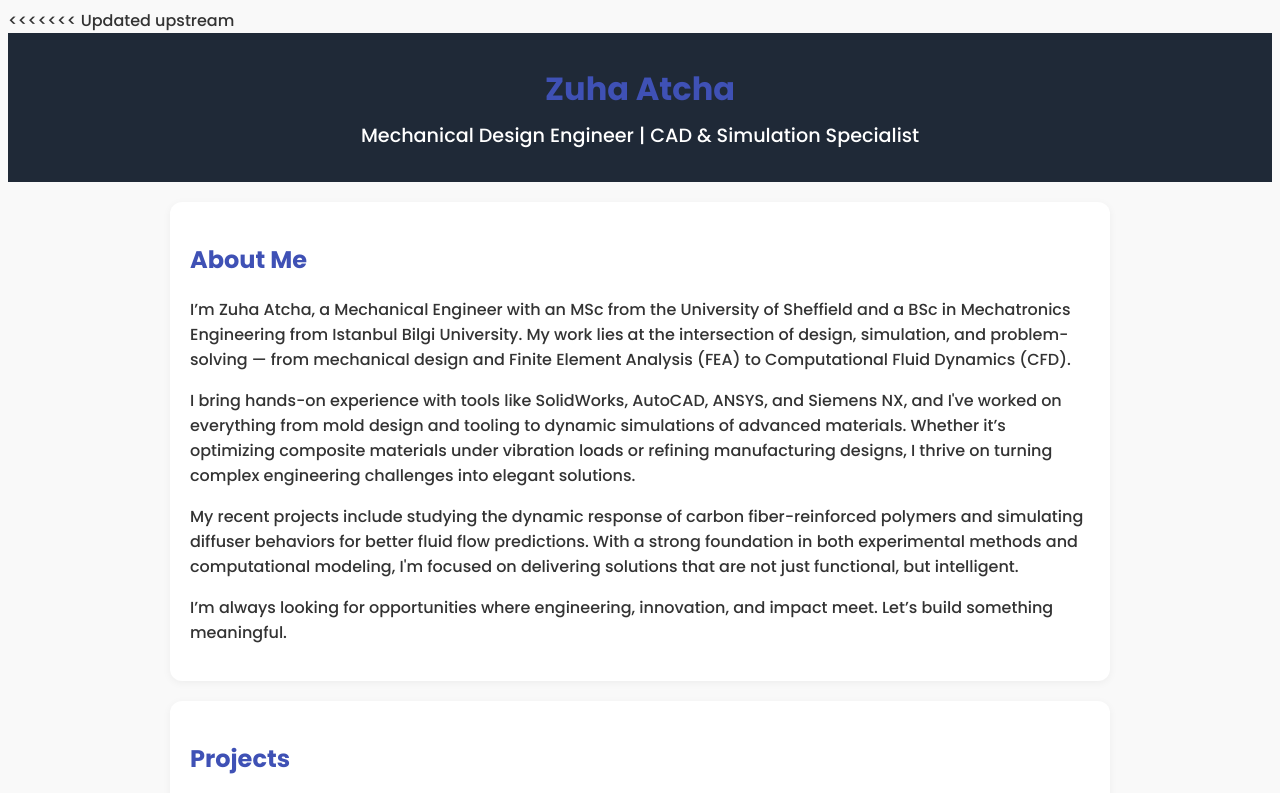
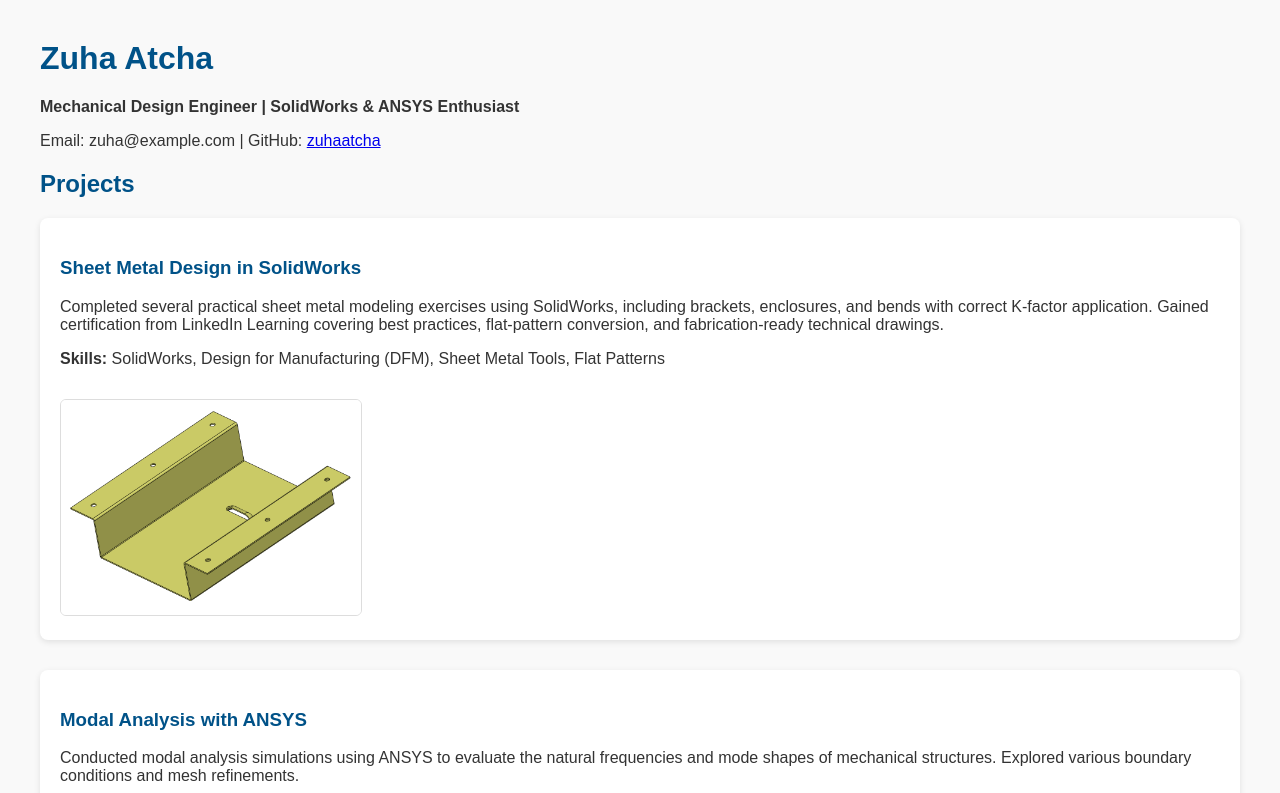
Before and after one commit to zuhaatcha/engineering-portfolio, a plain HTML site: page index.html in a window 1280 px wide. Shown: the top 793 px of the page. Drawn offline with Linux system fonts and the light colour scheme.

Commit message:
Added images for portfolio projects

```diff
--- a/index.html
+++ b/index.html
@@ -1,71 +1,34 @@
-<<<<<<< Updated upstream
 <!DOCTYPE html>
 <html lang="en">
 <head>
-  <meta charset="UTF-8" />
-  <meta name="viewport" content="width=device-width, initial-scale=1.0" />
-  <title>Zuha Atcha | Mechanical Design Engineer</title>
-  <link href="https://fonts.googleapis.com/css2?family=Poppins:wght@300;500;700&display=swap" rel="stylesheet">
+  <meta charset="UTF-8">
+  <title>Zuha Atcha - Engineering Portfolio</title>
   <style>
     body {
-      font-family: 'Poppins', sans-serif;
+      font-family: Arial, sans-serif;
+      margin: 40px;
       background-color: #f9f9f9;
       color: #333;
     }
-    header {
-      background-color: #1f2937;
-      color: white;
-      padding: 2rem 1rem;
-      text-align: center;
+
+    h1, h2, h3 {
+      color: #005288;
     }
 
-    header h1 {
-      margin: 0;
-      font-size: 2rem;
+    .project {
+      background-color: #fff;
+      padding: 20px;
+      margin-bottom: 30px;
+      border-radius: 8px;
+      box-shadow: 0 2px 6px rgba(0,0,0,0.1);
     }
 
-    header p {
-      margin: 0.5rem 0 0;
-      font-size: 1.2rem;
-    }
-
-    section {
-      background-color: #fff;
-      margin: 20px auto;
-      padding: 20px;
-      border-radius: 12px;
-      box-shadow: 0 2px 8px rgba(0,0,0,0.05);
-      max-width: 900px;
-    }
-
-    h1, h2 {
-      color: #3f51b5;
-    }
-
-    ul {
-      padding-left: 1.2rem;
-    }
-
-    a {
-      color: #ff7043;
-      text-decoration: none;
-    }
-
-    a:hover {
-      text-decoration: underline;
-    }
-
-    footer {
-      background: #1f2937;
-      color: white;
-      text-align: center;
-      padding: 1rem 0;
-      margin-top: 3rem;
-    }
     .project img {
-      margin: 10px;
-      border-radius: 8px;
-      box-shadow: 0px 4px 8px rgba(0,0,0,0.1);
+      margin-top: 15px;
+      max-width: 100%;
+      height: auto;
+      border-radius: 6px;
+      border: 1px solid #ddd;
     }
   </style>
 </head>
@@ -73,16 +36,10 @@
 
   <header>
     <h1>Zuha Atcha</h1>
-    <p>Mechanical Design Engineer | CAD & Simulation Specialist</p>
+    <p><strong>Mechanical Design Engineer | SolidWorks & ANSYS Enthusiast</strong></p>
+    <p>Email: zuha@example.com | GitHub: <a href="https://github.com/zuhaatcha" target="_blank">zuhaatcha</a></p>
   </header>
 
-  <section id="about">
-    <h2>About Me</h2>
-    <p>I’m Zuha Atcha, a Mechanical Engineer with an MSc from the University of Sheffield and a BSc in Mechatronics Engineering from Istanbul Bilgi University. My work lies at the intersection of design, simulation, and problem-solving — from mechanical design and Finite Element Analysis (FEA) to Computational Fluid Dynamics (CFD).</p>
-    <p>I bring hands-on experience with tools like SolidWorks, AutoCAD, ANSYS, and Siemens NX, and I've worked on everything from mold design and tooling to dynamic simulations of advanced materials. Whether it’s optimizing composite materials under vibration loads or refining manufacturing designs, I thrive on turning complex engineering challenges into elegant solutions.</p>
-    <p>My recent projects include studying the dynamic response of carbon fiber-reinforced polymers and simulating diffuser behaviors for better fluid flow predictions. With a strong foundation in both experimental methods and computational modeling, I'm focused on delivering solutions that are not just functional, but intelligent.</p>
-    <p>I’m always looking for opportunities where engineering, innovation, and impact meet. Let’s build something meaningful.</p>
-  </section>
   <section id="projects">
     <h2>Projects</h2>
 
@@ -93,7 +50,7 @@
         Gained certification from LinkedIn Learning covering best practices, flat-pattern conversion, and fabrication-ready technical drawings.
       </p>
       <p><strong>Skills:</strong> SolidWorks, Design for Manufacturing (DFM), Sheet Metal Tools, Flat Patterns</p>
-    <img src="images/forming_tool.png" alt="Sheet Metal Design 1" width="300">
+      <img src="images/forming_tool.png" alt="Sheet Metal Design" width="300">
     </div>
 
     <div class="project">
@@ -102,6 +59,7 @@
         Conducted modal analysis simulations using ANSYS to evaluate the natural frequencies and mode shapes of mechanical structures. Explored various boundary conditions and mesh refinements.
       </p>
       <p><strong>Skills:</strong> ANSYS Workbench, Modal Analysis, Meshing, Boundary Conditions</p>
+      <img src="images/hem.png" alt="Modal Analysis Result" width="300">
     </div>
 
     <div class="project">
@@ -110,19 +68,10 @@
         Investigated the dynamic response of carbon fiber-reinforced epoxy specimens using FEA tools. Simulated reinforcement behaviors and optimized material layering for real-world vibrational loads.
       </p>
       <p><strong>Skills:</strong> Composite Materials, ANSYS ACP, Epoxy Reinforcements, Simulation</p>
+      <img src="images/mitter.png" alt="Composite Simulation" width="300">
     </div>
+
   </section>
-
-  <section id="contact">
-    <h2>Contact Me</h2>
-    <p><strong>Email:</strong> <a href="mailto:zuha.atcha@bilgiedu.net">zuha.atcha@bilgiedu.net</a></p>
-    <p><strong>LinkedIn:</strong> <a href="https://www.linkedin.com/in/zuha-atcha-308044167/" target="_blank">linkedin.com/in/zuha-atcha-308044167</a></p>
-  </section>
-
-  <footer>
-    &copy; 2025 Zuha Atcha. All rights reserved.
-  </footer>
 
 </body>
 </html>
-=======
--- a/style.css
+++ b/style.css
@@ -1,3 +1,4 @@
+<<<<<<< Updated upstream
 body {
     font-family: Arial, sans-serif;
     margin: 40px;
@@ -31,3 +32,38 @@ body {
   a:hover {
     text-decoration: underline;
   }
+=======
+body {
+    font-family: Arial, sans-serif;
+    margin: 40px;
+    background-color: #f4f4f4;
+    color: #333;
+  }
+
+  header {
+    text-align: center;
+    margin-bottom: 40px;
+  }
+
+  .projects, .contact {
+    margin-bottom: 30px;
+  }
+
+  h1 {
+    font-size: 2.5em;
+    color: #2c3e50;
+  }
+
+  h2 {
+    color: #2980b9;
+  }
+
+  a {
+    color: #0077cc;
+    text-decoration: none;
+  }
+
+  a:hover {
+    text-decoration: underline;
+  }
+>>>>>>> Stashed changes
```
Also changed, not shown: images/forming_tool.png (added), images/hem.png (added), images/mitter.png (added). Lines whose indentation alone changed are shown as unchanged.
